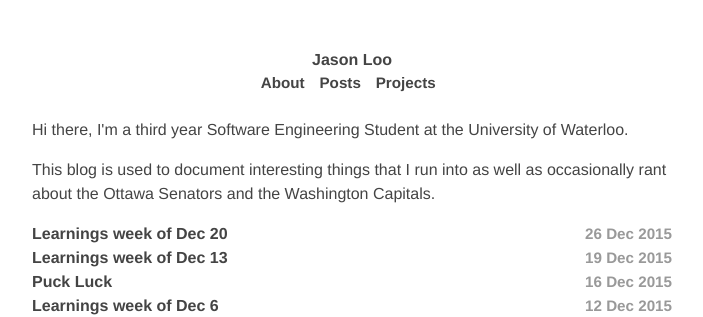
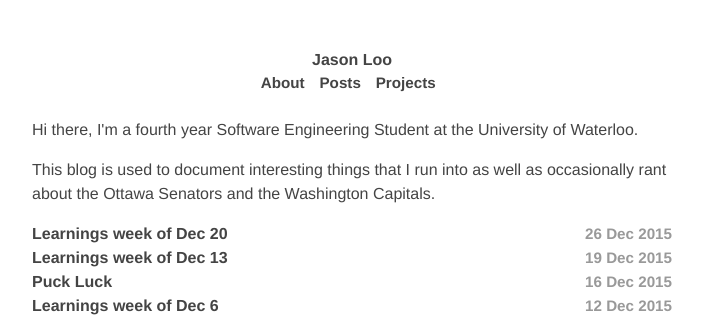
Before and after one commit to Nosajool/Nosajool.github.io, a Jekyll site: the page built from index.html, in a window 1280 px wide. Shown: the top 317 px of the page, without its empty margins (288-991 px from the left). Built offline with Jekyll 4.4.1, drawn with Linux system fonts in a browser that asks for light colours.

```diff
--- a/Gemfile
+++ b/Gemfile
@@ -1,6 +1,6 @@
 source 'https://rubygems.org'
 
-ruby '2.3.0'
+ruby '2.4.1'
 
 gem 'jekyll'
 gem 'jekyll-sitemap'
--- a/_config.yml
+++ b/_config.yml
@@ -2,7 +2,7 @@
 title: Jason Loo
 email: jmloo@uwaterloo.ca
 description: >
-  <p>Hi there, I'm a third year Software Engineering Student at the University of Waterloo.</p>
+  <p>Hi there, I'm a fourth year Software Engineering Student at the University of Waterloo.</p>
   <p>This blog is used to document interesting things that I run into as well as occasionally rant about the Ottawa Senators and the Washington Capitals.</p>
 baseurl: ""
 url: "https://jasonloo.co"
```
Also changed, not shown: Gemfile.lock, README.md, 1 other file.
